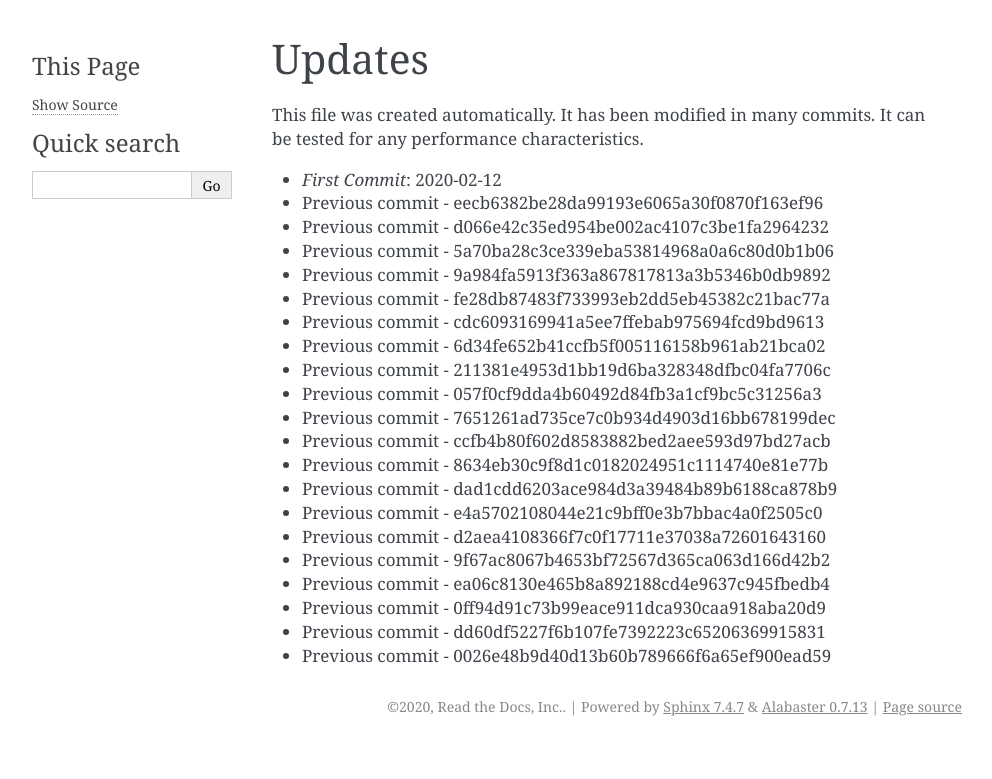
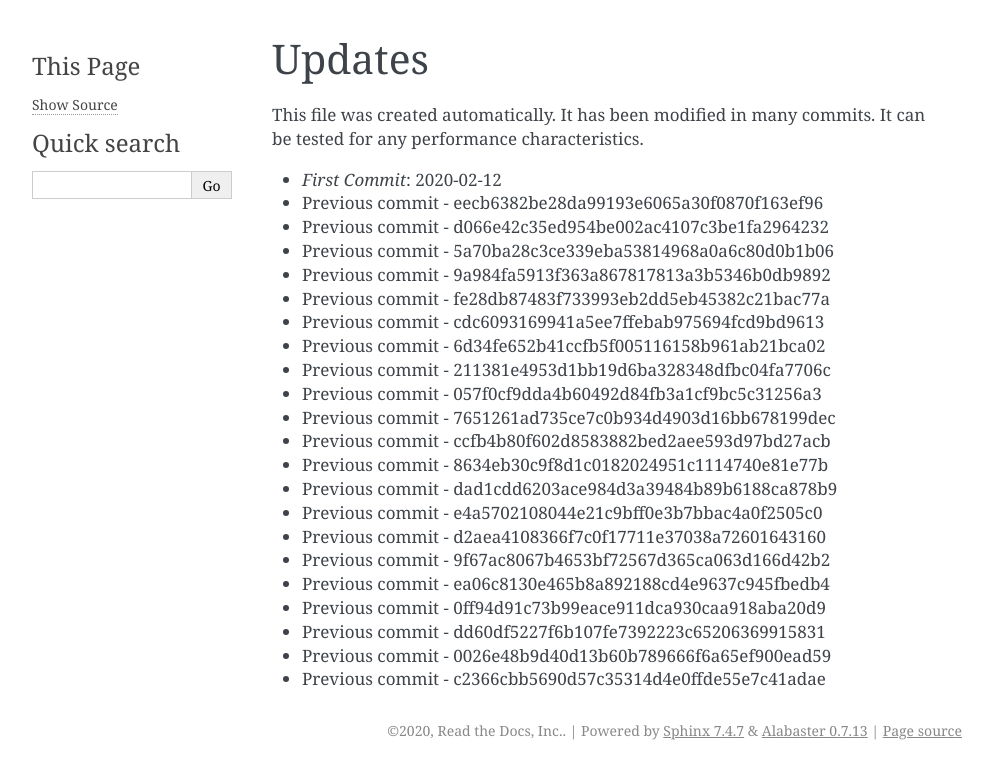
Before and after one commit to readthedocs/rtd-git-stresstest, a Sphinx documentation site: the page built from docs/updates.rst, in a window 1280 px wide. Shown: the top 779 px of the page, without its empty margins (148-1140 px from the left). Built offline with Sphinx 7.4.7, drawn with Linux system fonts in a browser that asks for light colours.

Commit message:
Generating commit from previous: c2366cbb5690d57c35314d4e0ffde55e7c41adae

```diff
--- a/docs/updates.rst
+++ b/docs/updates.rst
@@ -26,3 +26,4 @@ It can be tested for any performance characteristics.
 * Previous commit - 0ff94d91c73b99eace911dca930caa918aba20d9
 * Previous commit - dd60df5227f6b107fe7392223c65206369915831
 * Previous commit - 0026e48b9d40d13b60b789666f6a65ef900ead59
+* Previous commit - c2366cbb5690d57c35314d4e0ffde55e7c41adae
```
